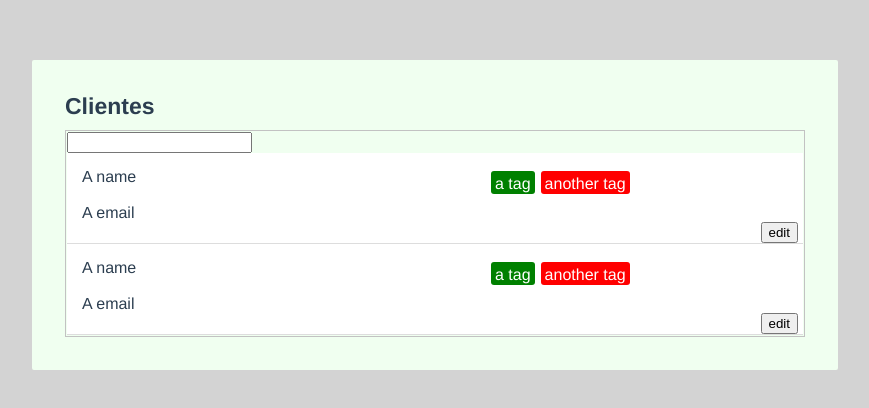
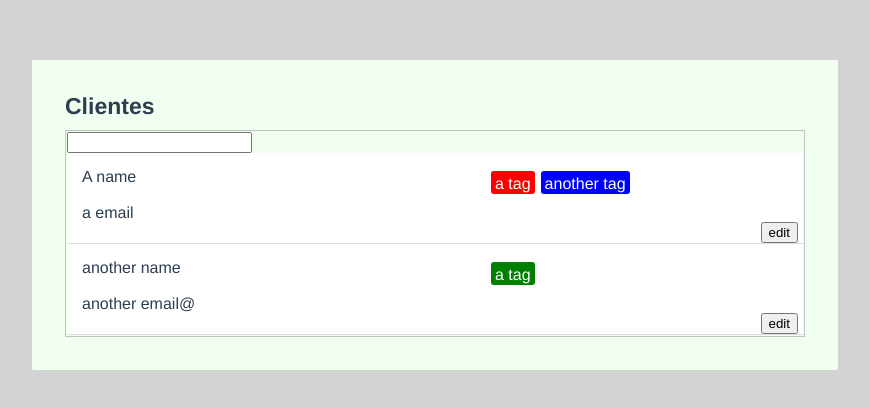
Before and after one commit to Juliano-rb/clients-crud, a Vue app: page / in a window 1280 px wide. Shown: the top 408 px of the page, without its empty margins (205-1074 px from the left). Built offline with nearby package versions, Linux system fonts and the light colour scheme.

Commit message:
Componente Tags

```diff
--- a/src/components/Client.vue
+++ b/src/components/Client.vue
@@ -6,40 +6,23 @@
         <br />
         <span class="email">{{ email }}</span>
       </div>
-      <div class="tags">
-        <span
-          class="tag"
-          v-for="tag in tags"
-          :key="tag.id"
-          v-bind:style="{ backgroundColor: tag.color}"
-        >{{tag.name}}</span>
-      </div>
+      <Tags :tags="tags" />
     </div>
     <input type="button" value="edit" id="edit" />
   </div>
 </template>
 
 <script>
+import Tags from "./Tags.vue";
+
 export default {
   name: "Client",
-  data() {
-    return {
-      name: "A name",
-      email: "A email",
-      tags: [
-        {
-          id: 1,
-          name: "a tag",
-          color: "green",
-        },
-        {
-          id: 2,
-          name: "another tag",
-          color: "red",
-        },
-      ],
-    };
+  props: {
+    name: String,
+    email: String,
+    tags: Array,
   },
+  components: { Tags },
 };
 </script>
 
--- a/src/components/Clients.vue
+++ b/src/components/Clients.vue
@@ -8,10 +8,18 @@
       <div id="clients">
         <ul>
           <li>
-            <Client />
+            <Client
+              name="A name"
+              email="a email"
+              v-bind:tags="[{id: 2,name: 'a tag',color: 'red' },{id: 1,name: 'another tag',color: 'blue' },]"
+            />
           </li>
           <li>
-            <Client />
+            <Client
+              name="another name"
+              email="another email@"
+              v-bind:tags="[{id: 2,name: 'a tag',color: 'green' }]"
+            />
           </li>
         </ul>
       </div>
--- /dev/null
+++ b/src/components/Tags.vue
@@ -0,0 +1,51 @@
+<template>
+  <div class="tags">
+    <span
+      class="tag"
+      v-for="tag in tags"
+      :key="tag.id"
+      v-bind:style="{ backgroundColor: tag.color}"
+    >{{tag.name}}</span>
+  </div>
+</template>
+
+<script>
+export default {
+  name: "Tags",
+  props: {
+    tags: Array,
+  },
+};
+</script>
+
+<style scoped>
+.tags {
+  display: flex;
+  flex-wrap: wrap;
+  flex-direction: row;
+  height: 60px;
+  width: 300px;
+  justify-content: flex-start;
+}
+
+.tag {
+  background-color: green;
+  color: white;
+  margin: 3px;
+  padding: 4px;
+  height: 15px;
+  border-radius: 3px;
+}
+.personal {
+  display: flex;
+  flex-wrap: wrap;
+  flex-direction: column;
+  justify-content: flex-start;
+}
+
+#edit {
+  position: absolute;
+  right: 5px;
+  bottom: 0px;
+}
+</style>
```
